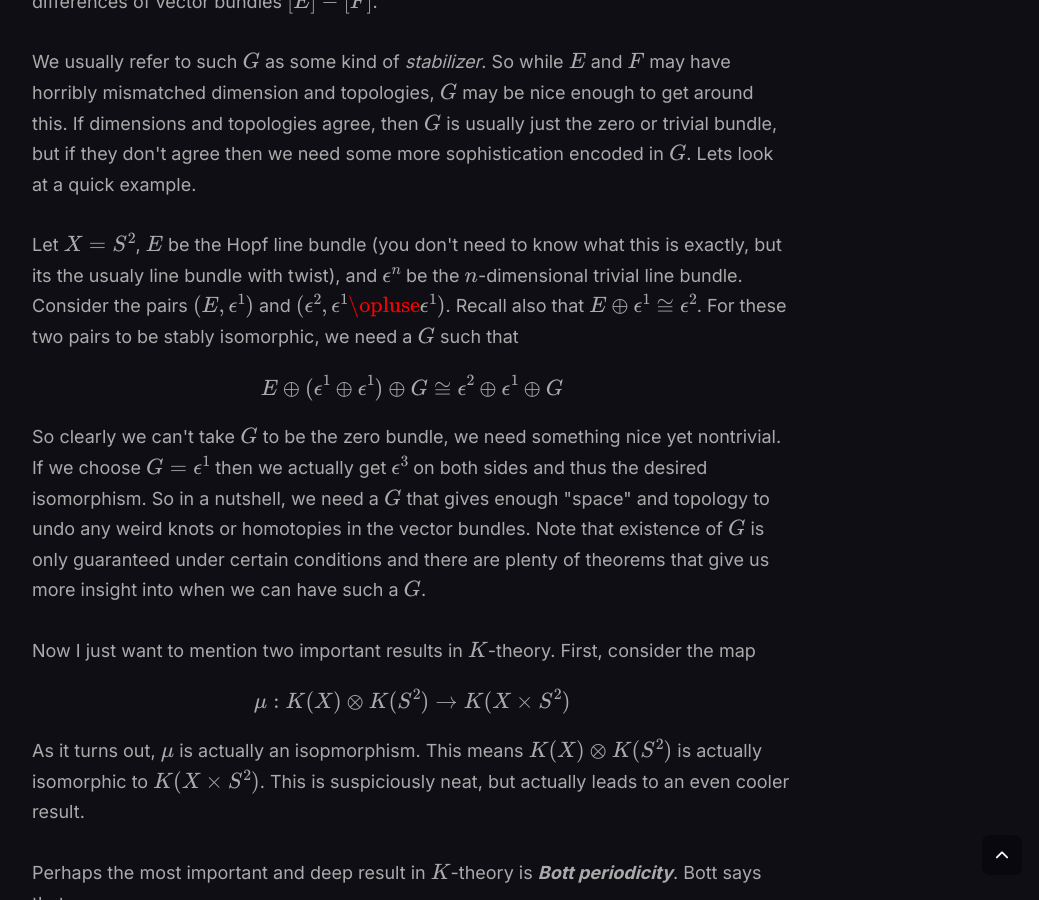
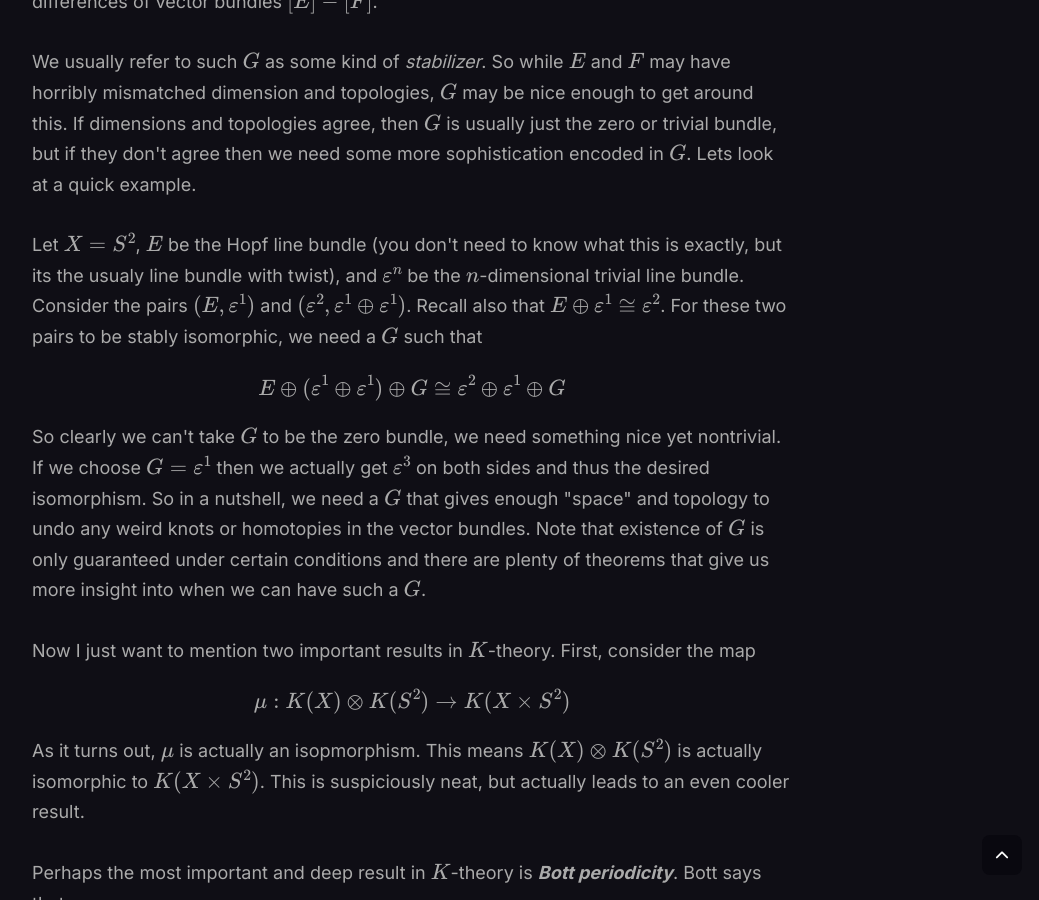
Before and after one commit to pmalen327/pmalen327.github.io, a Jekyll site: the page built from _posts/2025-10-20-K-Theory-Prelude.html, in a window 1280 px wide and 900 px high, scrolled down 1847 px. Shown: the whole window, without its empty margins (228-1267 px from the left). Built offline with Jekyll 4.4.1, drawn with Linux system fonts in a browser that asks for light colours.

Commit message:
quick push

```diff
--- a/_posts/2025-10-20-K-Theory-Prelude.html
+++ b/_posts/2025-10-20-K-Theory-Prelude.html
@@ -92,15 +92,15 @@ description: ""
 
 <p>
     Let $X=S^2$, $E$ be the Hopf line bundle (you don't need to know what this is exactly,
-    but its the usualy line bundle with twist), and $\epsilon^n$ be the $n$-dimensional
-    trivial line bundle. Consider the pairs $(E,\epsilon^1)$ and $(\epsilon^2, \epsilon^1 \opluse \epsilon^1)$.
-    Recall also that $E \oplus \epsilon^1 \cong \epsilon^2$. For these two pairs
+    but its the usualy line bundle with twist), and $\varepsilon^n$ be the $n$-dimensional
+    trivial line bundle. Consider the pairs $(E,\varepsilon^1)$ and $(\varepsilon^2, \varepsilon^1 \oplus \varepsilon^1)$.
+    Recall also that $E \oplus \varepsilon^1 \cong \varepsilon^2$. For these two pairs
     to be stably isomorphic, we need a $G$ such that
     $$
-        E \oplus (\epsilon^1 \oplus \epsilon^1) \oplus G \cong \epsilon^2 \oplus \epsilon^1 \oplus G
+        E \oplus (\varepsilon^1 \oplus \varepsilon^1) \oplus G \cong \varepsilon^2 \oplus \varepsilon^1 \oplus G
     $$
     So clearly we can't take $G$ to be the zero bundle, we need something nice yet
-    nontrivial. If we choose $G=\epsilon^1$ then we actually get $\epsilon^3$ on both
+    nontrivial. If we choose $G=\varepsilon^1$ then we actually get $\varepsilon^3$ on both
     sides and thus the desired isomorphism. So in a nutshell, we need a $G$ that
     gives enough "space" and topology to undo any weird knots or homotopies in the
     vector bundles. Note that existence of $G$ is only guaranteed under certain
```
